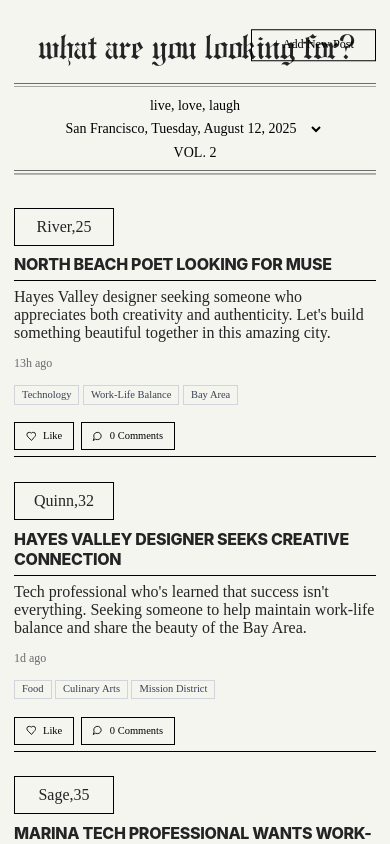
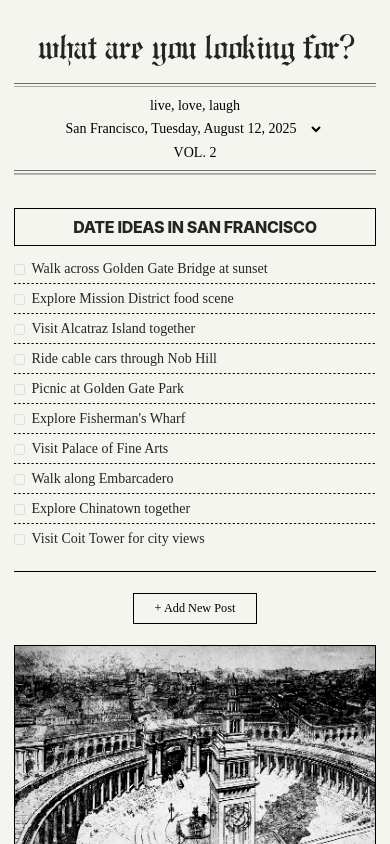
Before and after one commit to mrunal2000/Newspaperdating, a React (Create React App) app: page / in a window 390 px wide. Shown: the top 844 px of the page. Built offline with nearby package versions, Linux system fonts and the light colour scheme; a web font is replaced by a local one.

Commit message:
Hide Add Post button in header on mobile, show only above Date Ideas on mobile

```diff
--- a/src/App.tsx
+++ b/src/App.tsx
@@ -1018,7 +1018,7 @@ function NewspaperHeader({ onCityChange, usCities, onAddPostClick }: { onCityCha
         <div className="flex flex-col font-engravers justify-end leading-[0] not-italic relative shrink-0 text-[#252424] text-[32px] lg:text-[40px] text-center tracking-[-1px]">
           <p className="block leading-[normal]">what are you looking for?</p>
         </div>
-        <div className="absolute top-1/2 right-0 transform -translate-y-1/2 flex-shrink-0">
+        <div className="absolute top-1/2 right-0 transform -translate-y-1/2 flex-shrink-0 hidden lg:block">
           <Button
             variant="newspaper"
             onClick={onAddPostClick}
@@ -1392,9 +1392,50 @@ export default function App() {
 
           <AddPostForm onAddPost={addNewPost} isOpen={isAddPostOpen} setIsOpen={setIsAddPostOpen} />
 
-          <div className="flex flex-col lg:flex-row gap-6 lg:gap-6 items-stretch justify-start w-full">
+          {/* Mobile Layout - Single Column Sequence */}
+          <div className="flex flex-col gap-6 w-full lg:hidden">
+            {/* Date Ideas Component */}
+            <DateIdeas city={currentCity} />
+
+            {/* Add Post Button - Mobile Only */}
+            <div className="flex justify-center">
+              <Button
+                variant="newspaper"
+                onClick={() => setIsAddPostOpen(true)}
+                className="text-sm px-6 py-2"
+              >
+                + Add New Post
+              </Button>
+            </div>
+
+            {/* Featured Image Post (First post with image) */}
+            {centerColumnProfiles.length > 0 && (
+              <ProfileCardWithImage
+                key={centerColumnProfiles[0].id}
+                profile={centerColumnProfiles[0]}
+                onAddComment={addComment}
+                onDeletePost={deletePost}
+                isUserPost={isUserPost(centerColumnProfiles[0].id)}
+                currentCity={currentCity}
+              />
+            )}
+
+            {/* All Other Posts */}
+            {sortedCityProfiles.slice(1).map((profile) => (
+              <ProfileCard
+                key={profile.id}
+                profile={profile}
+                onAddComment={addComment}
+                onDeletePost={deletePost}
+                isUserPost={isUserPost(profile.id)}
+              />
+            ))}
+          </div>
+
+          {/* Desktop Layout - Three Columns */}
+          <div className="hidden lg:flex flex-row gap-6 items-stretch justify-start w-full">
             {/* Left Column */}
-            <div className="flex flex-col gap-7 items-start justify-start w-full lg:w-[321px] mb-8 lg:mb-0">
+            <div className="flex flex-col gap-7 items-start justify-start w-full lg:w-[321px]">
               {leftColumnProfiles.map((profile) => (
                 <ProfileCard
                   key={profile.id}
@@ -1409,7 +1450,7 @@ export default function App() {
             <VerticalDivider />
 
             {/* Center Column */}
-            <div className="flex flex-col gap-[30px] items-start justify-start w-full lg:w-[436px] mb-8 lg:mb-0">
+            <div className="flex flex-col gap-[30px] items-start justify-start w-full lg:w-[436px]">
               {centerColumnProfiles.map((profile, index) =>
                 index === 0 ? (
                   <ProfileCardWithImage
```
Also changed, not shown: 12 other files (tests, documents, lock files or other folders).
